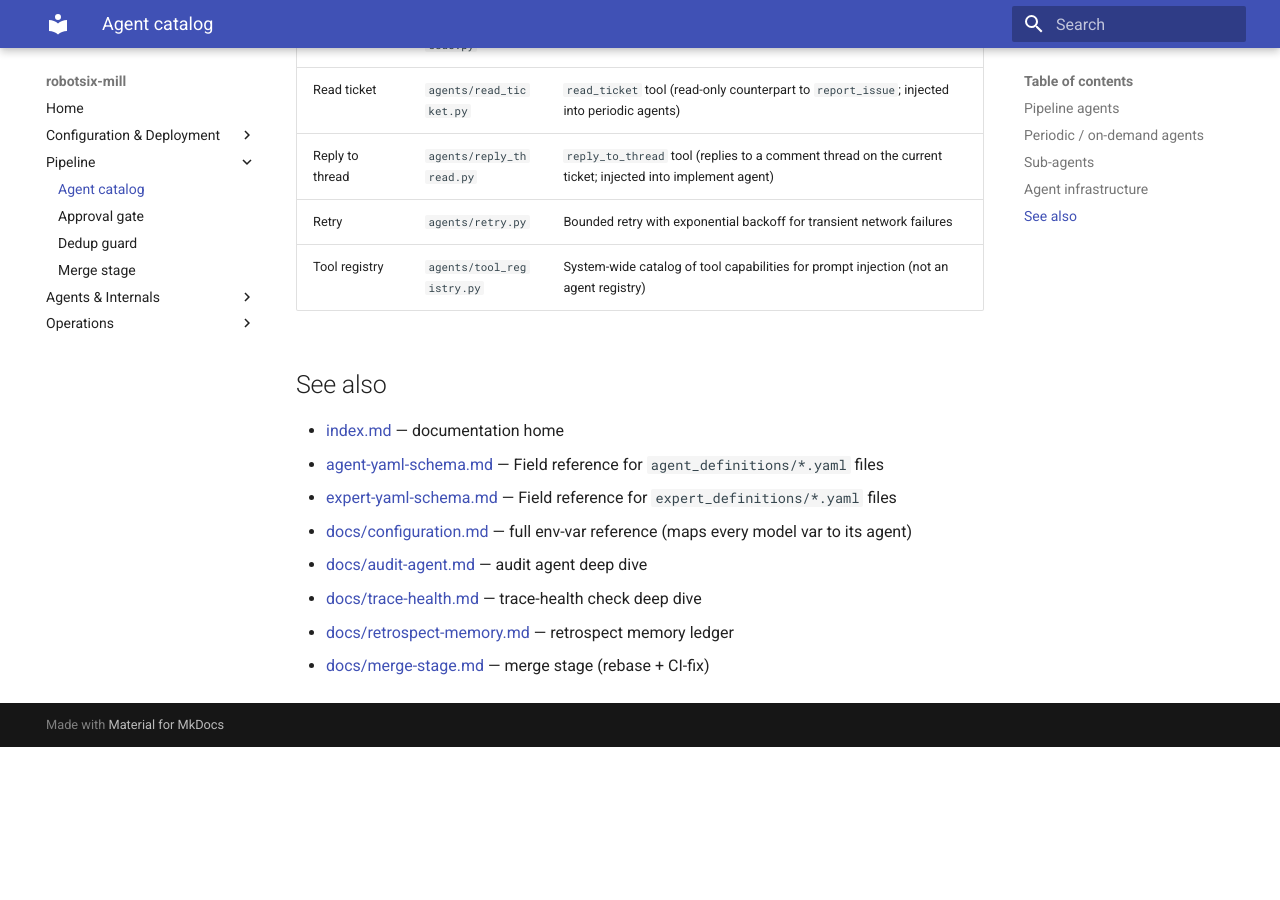
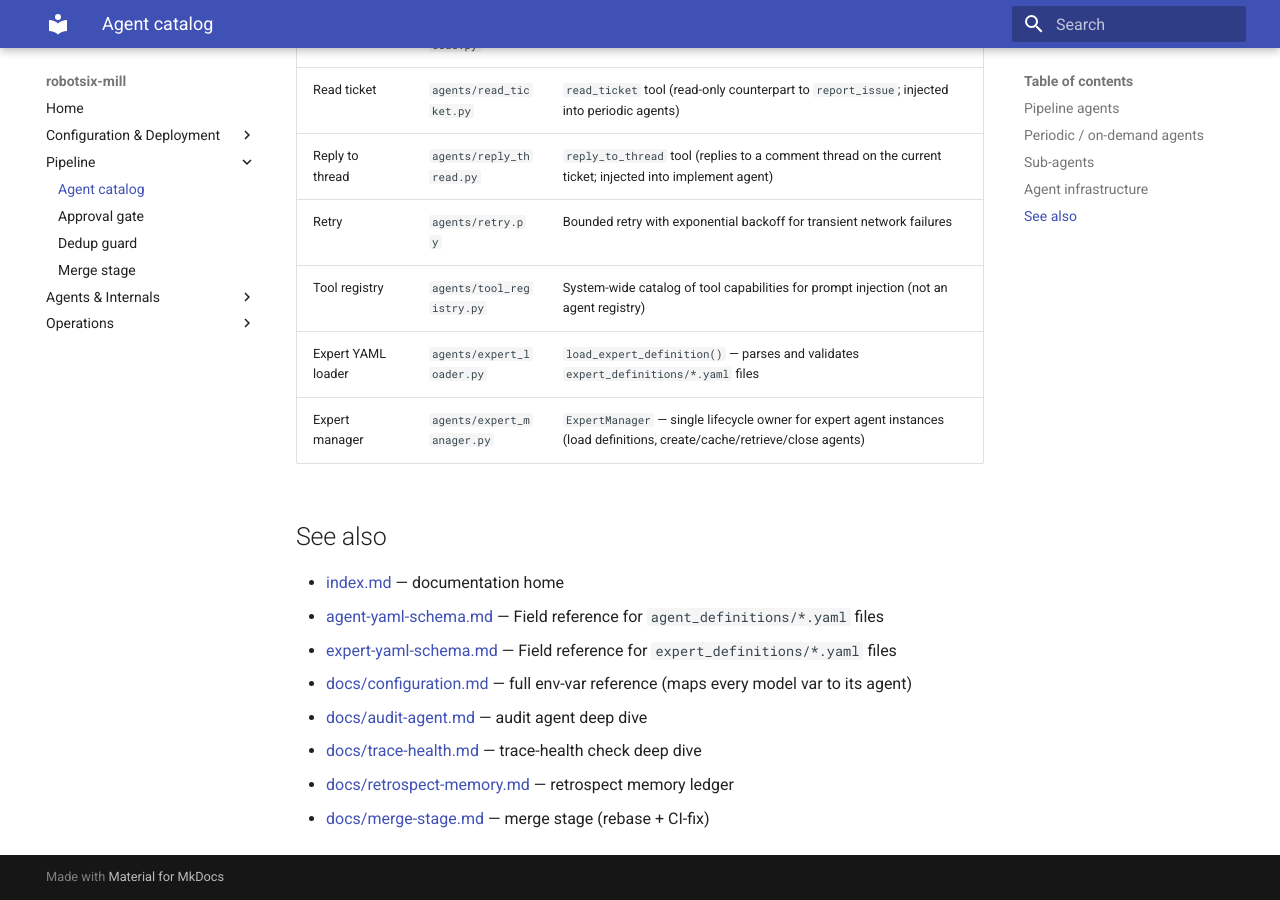
Before and after one commit to damien-robotsix/robotsix-mill, an MkDocs documentation site: the page built from docs/agents.md, in a window 1280 px wide and 900 px high, scrolled down 4958 px. Built offline with MkDocs 1.6.1 and Material for MkDocs 9.7.7, drawn with Linux system fonts in a browser that asks for light colours; before the commit the page ends 5705 px from its top, so only the background shows below that.

Commit message:
mill(docs): Implement Expert creation and loading mechanism (20260525T125710Z-implement-expert-creation-and-loading-me-d0ca)

```diff
--- a/docs/agents.md
+++ b/docs/agents.md
@@ -66,6 +66,8 @@ Shared modules used to build and equip agents.
 | Reply to thread | `agents/reply_thread.py` | `reply_to_thread` tool (replies to a comment thread on the current ticket; injected into implement agent) |
 | Retry | `agents/retry.py` | Bounded retry with exponential backoff for transient network failures |
 | Tool registry | `agents/tool_registry.py` | System-wide catalog of tool capabilities for prompt injection (not an agent registry) |
+| Expert YAML loader | `agents/expert_loader.py` | `load_expert_definition()` — parses and validates `expert_definitions/*.yaml` files |
+| Expert manager | `agents/expert_manager.py` | `ExpertManager` — single lifecycle owner for expert agent instances (load definitions, create/cache/retrieve/close agents) |
 
 ## See also
 
```
